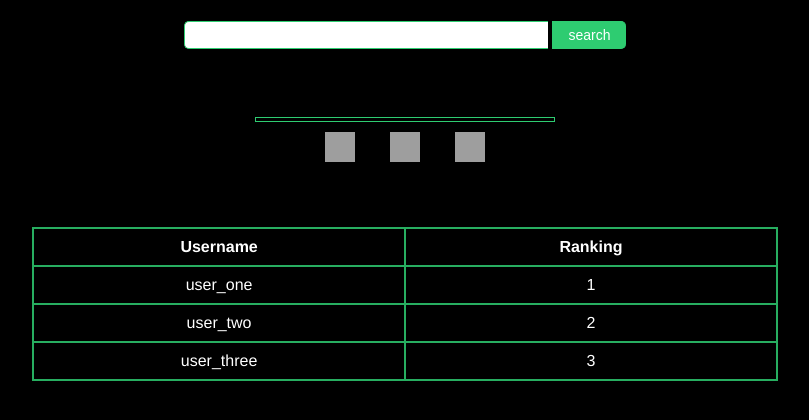
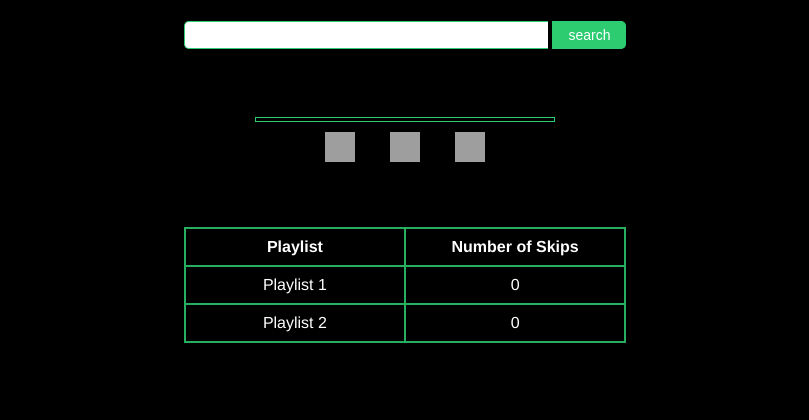
Before and after one commit to azimmomin/project-webarch, a Flask app: page /home in a window 1280 px wide. Shown: the part 127-547 px from the top of the page, without its empty margins (235-1044 px from the left). Run offline with Flask 2, Linux system fonts and the light colour scheme; some libraries are stand-ins or nearby versions; grey boxes are pictures that could not be loaded.

Commit message:
ranking stuff

```diff
--- a/server/static/css/default.css
+++ b/server/static/css/default.css
@@ -42,6 +42,7 @@
 }
 
 #urlDisplay {
+    color:white;
 }
 
 #header{
@@ -102,3 +103,7 @@ th {
     background: #27ae60;
     text-align: center;
 }
+
+#songInfo {
+    color: white;
+}
--- a/server/templates/home.html
+++ b/server/templates/home.html
@@ -38,7 +38,7 @@
 <div id="mp3player">
 	<!--  type="audio/mpeg" -->
     <audio id="mp3audio" src="None" onended="getNextSong('false')"></audio>
-    <div class="songInfo"></div>
+    <div id="songInfo"></div>
 	<div class="loader">
 	</div>
 	<div class="controls">
@@ -52,22 +52,18 @@
 </div>
 
 <div id="rank-div">
-    <table id="rankings" style="width:59%">
+    <table id="rankings" style="width:35%">
       <tr>
-        <th>Username</th>
-        <th>Ranking</th>
+        <th>Playlist</th>
+        <th>Number of Skips</th>
       </tr>
       <tr>
-        <td>user_one</td>
-        <td>1</td>
+        <td>Playlist 1</td>
+        <td>0</td>
       </tr>
       <tr>
-        <td>user_two</td>
-        <td>2</td>
-      </tr>
-      <tr>
-        <td>user_three</td>
-        <td>3</td>
+        <td>Playlist 2</td>
+        <td>0</td>
       </tr>
     </table>
 </div>
@@ -91,6 +87,7 @@
 				resp = xmlhttp.responseText.split(",");
 				link = resp[0];
 				audio = resp[1];
+				data = resp[3:];
 				//short_link = link;
 				document.getElementById("urlDisplay").innerHTML = "Share your link with: " + link;
 				document.getElementById("mp3audio").src = audio;
@@ -98,6 +95,20 @@
 				//document.getElementById("urlDisplay").innerHTML = "Share your link with: " + link
 				document.getElementById("songInfo").innerHTML = name[0];
 				document.getElementById("mp3audio").play();
+				var table = document.getElementById("rankings");
+				table.innerHTML = ""
+				var hdr = table.insertRow(0);
+				var hdr_cell1 = hdr.insertCell(0);
+				var hdr_cell2 = hdr.insertCell(1);
+				hdr_cell1.innerHTML = "<b>Playlist</b>";
+				hdr_cell2.innerHTML = "<b>Number of Skips</b>";
+				for (var i = 0; i < data.length; i += 2) {
+					var row = table.insertRow(-1);
+					var cell1 = row.insertCell(0);
+					var cell2 = row.insertCell(1);
+					cell1.innerHTML = data[i];
+					cell2.innerHTML = num_skips[i + 1];
+				}
 			}
 		}
 		search = document.getElementById("searchbar").value;
@@ -127,6 +138,21 @@
 				name = audio.split(".");
 				document.getElementById("songInfo").innerHTML = name[0];
 				document.getElementById("mp3").play();
+				data = resp[2:];
+				var table = document.getElementById("rankings");
+				table.innerHTML = ""
+				var hdr = table.insertRow(0);
+				var hdr_cell1 = hdr.insertCell(0);
+				var hdr_cell2 = hdr.insertCell(1);
+				hdr_cell1.innerHTML = "<b>Playlist</b>";
+				hdr_cell2.innerHTML = "<b>Number of Skips</b>";
+				for (var i = 0; i < data.length; i += 2) {
+					var row = table.insertRow(-1);
+					var cell1 = row.insertCell(0);
+					var cell2 = row.insertCell(1);
+					cell1.innerHTML = data[i];
+					cell2.innerHTML = num_skips[i + 1];
+				}
 			}
 		}
 		req = "http://people.ischool.berkeley.edu/~shanthish8/server/shorts/" + shortLink + "?skipped=" + skipped;
@@ -167,4 +193,4 @@
 	});
 </script>
 </body>
-</html>
+</html>o
```
